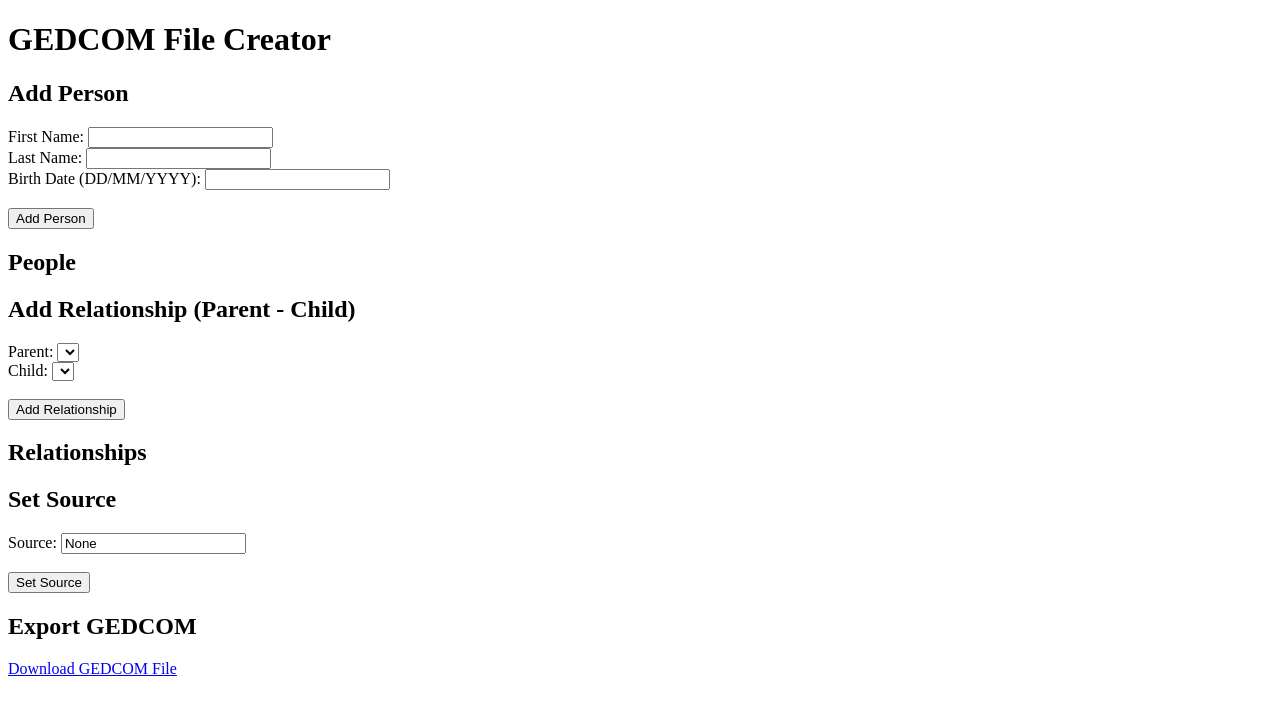
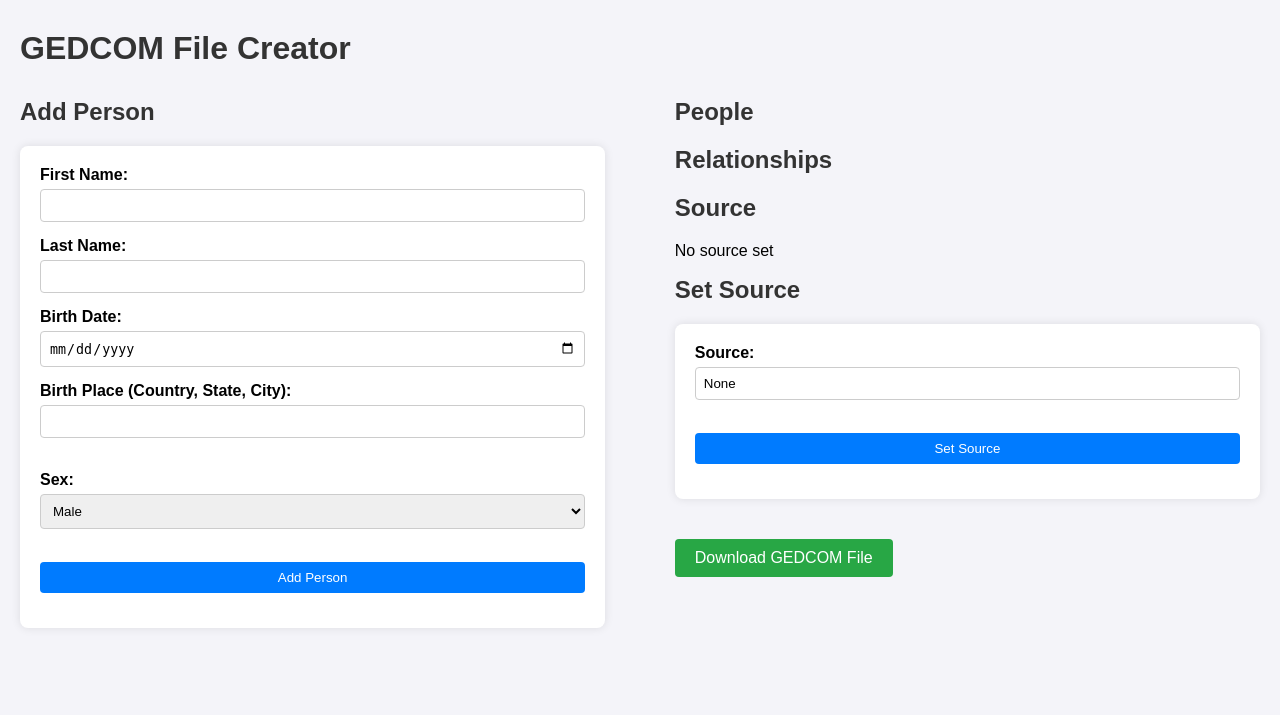
Before and after one commit to pmontp19/gedcom-flask-creator, a Flask app: page / in a window 1280 px wide. Shown: the top 715 px of the page. Run offline with Flask 3, Linux system fonts and the light colour scheme; lists and menus that the app fills with data are empty.

Commit message:
remove feature and birthplace enhance

```diff
--- a/app.py
+++ b/app.py
@@ -8,43 +8,67 @@ app.secret_key = 'secret_key'
 # Data structure for people and relationships
 people = []
 relationships = []
+parent_child_relationships = []  # New list to store parent-child relationships
 sour = None  # Variable to store the source
+birth_places = ['Barcelona', 'Tarragona', 'Reus', 'Vilanova i la Geltrú']
 
-# Function to validate date format DD/MM/YYYY
+# Function to validate date format (now not required for 'date' input)
 def validate_date(date):
-    return re.match(r"\d{2}/\d{2}/\d{4}", date)
+    return re.match(r"\d{4}-\d{2}-\d{2}", date)
 
 @app.route('/')
 def index():
-    return render_template('index.html', people=people, relationships=relationships, sour=sour)
+    return render_template('index.html', people=people, relationships=relationships,
+                           parent_child_relationships=parent_child_relationships, sour=sour,
+                           birth_places=birth_places)
 
 @app.route('/add_person', methods=['POST'])
 def add_person():
     first_name = request.form['first_name']
     last_name = request.form['last_name']
     birth_date = request.form['birth_date']
+    birth_place = request.form['birth_place']  # Capture birth place from dropdown
+    sex = request.form['sex']  # Capture sex of the person
 
-    # Data validation
-    if not first_name or not last_name or not birth_date:
+    if not first_name or not last_name or not birth_date or not sex or not birth_place:
         flash("All fields are required!", "error")
         return redirect(url_for('index'))
 
-    if not validate_date(birth_date):
-        flash("The date must be in the format DD/MM/YYYY!", "error")
-        return redirect(url_for('index'))
+    if birth_place not in birth_places:
+        birth_places.append(birth_place)
 
-    # Add person to the list
     people.append({
         'id': len(people) + 1,
         'first_name': first_name,
         'last_name': last_name,
-        'birth_date': birth_date
+        'birth_date': birth_date,
+        'birth_place': birth_place,
+        'sex': sex
     })
     flash("Person added successfully!", "success")
     return redirect(url_for('index'))
 
 @app.route('/add_relationship', methods=['POST'])
 def add_relationship():
+    husband_id = int(request.form['husband'])
+    wife_id = int(request.form['wife'])
+    relationship_type = request.form['relationship_type']
+
+    if husband_id == wife_id:
+        flash("Husband and wife cannot be the same person!", "error")
+        return redirect(url_for('index'))
+
+    relationships.append({
+        'husband': husband_id,
+        'wife': wife_id,
+        'relationship_type': relationship_type
+    })
+    flash("Relationship added successfully!", "success")
+    return redirect(url_for('index'))
+
+# New route to add parent-child relationships
+@app.route('/add_parent_child', methods=['POST'])
+def add_parent_child():
     parent_id = int(request.form['parent'])
     child_id = int(request.form['child'])
 
@@ -52,47 +76,78 @@ def add_relationship():
         flash("Parent and child cannot be the same person!", "error")
         return redirect(url_for('index'))
 
-    # Add relationship
-    relationships.append({
+    parent_child_relationships.append({
         'parent': parent_id,
         'child': child_id
     })
-    flash("Relationship added successfully!", "success")
+    flash("Parent-child relationship added successfully!", "success")
     return redirect(url_for('index'))
+
+# Route to delete a person
+@app.route('/delete_person/<int:person_id>', methods=['POST'])
+def delete_person(person_id):
+    global people
+    people = [p for p in people if p['id'] != person_id]
+    flash("Person removed successfully!", "success")
+    return redirect(url_for('index'))
+
+# Route to delete a relationship
+@app.route('/delete_relationship/<int:relationship_index>', methods=['POST'])
+def delete_relationship(relationship_index):
+    if 0 <= relationship_index < len(relationships):
+        del relationships[relationship_index]
+        flash("Relationship removed successfully!", "success")
+    return redirect(url_for('index'))
+
+# Route to delete a source
+@app.route('/clear_source', methods=['POST'])
+def clear_source():
+    global sour
+    sour = None
+    flash("Source cleared successfully!", "success")
+    return redirect(url_for('index'))
+
 
 @app.route('/set_source', methods=['POST'])
 def set_source():
     global sour
-    sour = request.form['sour']  # Assign source to global variable
+    sour = request.form['sour']
     flash("Source set successfully!", "success")
     return redirect(url_for('index'))
 
 @app.route('/download_gedcom')
 def download_gedcom():
-    # Generate the GEDCOM file
     gedcom = io.StringIO()
-    gedcom.write("0 HEAD\n1 SOUR FlaskGEDCOM\n1 GEDC\n2 VERS 5.5.1\n2 FORM LINEAGE-LINKED\n1 CHAR UTF-8\n")
+    gedcom.write("0 HEAD\n1 SOUR FlaskGEDCOM\n1 GEDC\n2 VERS 5.5.5\n2 FORM LINEAGE-LINKED\n1 CHAR UTF-8\n")
 
     if sour:
-        gedcom.write(f"1 SOUR {sour}\n")  # Add source if set
+        gedcom.write(f"1 SOUR {sour}\n")
 
-    # Add people to GEDCOM
     for person in people:
         gedcom.write(f"0 @I{person['id']}@ INDI\n")
         gedcom.write(f"1 NAME {person['first_name']} /{person['last_name']}/\n")
-        gedcom.write(f"1 BIRT\n2 DATE {person['birth_date']}\n")
+        gedcom.write(f"1 SEX {person['sex']}\n")
+        gedcom.write(f"1 BIRT\n2 DATE {person['birth_date']}\n2 PLAC {person['birth_place']}\n")
         if sour:
-            gedcom.write(f"1 SOUR {sour}\n")  # Add source for each person
+            gedcom.write(f"1 SOUR {sour}\n")
 
-    # Add relationships (parents and children)
     for relationship in relationships:
-        parent = relationship['parent']
-        child = relationship['child']
+        husband = relationship['husband']
+        wife = relationship['wife']
+        rel_type = relationship['relationship_type']
+        gedcom.write(f"0 @F{husband}{wife}@ FAM\n")
+        gedcom.write(f"1 HUSB @I{husband}@\n")
+        gedcom.write(f"1 WIFE @I{wife}@\n")
+        gedcom.write(f"1 MARR\n2 TYPE {rel_type}\n")
+        if sour:
+            gedcom.write(f"1 SOUR {sour}\n")
+
+    for pc_relationship in parent_child_relationships:
+        parent = pc_relationship['parent']
+        child = pc_relationship['child']
         gedcom.write(f"0 @F{parent}{child}@ FAM\n")
         gedcom.write(f"1 HUSB @I{parent}@\n")
         gedcom.write(f"1 CHIL @I{child}@\n")
-        if sour:
-            gedcom.write(f"1 SOUR {sour}\n")  # Add source for each relationship
 
     gedcom.write("0 TRLR\n")
     gedcom.seek(0)
--- /dev/null
+++ b/static/styles.css
@@ -0,0 +1,142 @@
+body {
+  font-family: Arial, sans-serif;
+  background-color: #f4f4f9;
+  margin: 0;
+  padding: 20px;
+}
+
+h1, h2 {
+  color: #333;
+  margin-top: 10px;
+}
+
+/* Style for general forms (excluding delete buttons) */
+form:not(.delete-form) {
+  background-color: #fff;
+  padding: 20px;
+  border-radius: 8px;
+  box-shadow: 0 0 10px rgba(0, 0, 0, 0.1);
+  width: 100%;
+  margin-bottom: 20px;
+  box-sizing: border-box;
+}
+
+label {
+  font-weight: bold;
+  display: block;
+  margin-bottom: 5px;
+}
+
+input, select {
+  width: 100%;
+  padding: 8px;
+  margin-bottom: 15px;
+  border: 1px solid #ccc;
+  border-radius: 4px;
+  box-sizing: border-box;
+}
+
+input[type="submit"] {
+  background-color: #007bff;
+  color: white;
+  border: none;
+  cursor: pointer;
+}
+
+input[type="submit"]:hover {
+  background-color: #0056b3;
+}
+
+.success {
+  color: green;
+  font-weight: bold;
+  margin-bottom: 20px;
+}
+
+.error {
+  color: red;
+  font-weight: bold;
+  margin-bottom: 20px;
+}
+
+ul {
+  list-style-type: none;
+  padding: 0;
+}
+
+li {
+  background-color: #fff;
+  padding: 10px;
+  margin: 5px 0;
+  border-radius: 4px;
+  box-shadow: 0 0 5px rgba(0, 0, 0, 0.1);
+  display: flex;
+  justify-content: space-between; /* Align the remove button to the right */
+  align-items: center; /* Vertically center the text and button */
+}
+
+/* Ensure the delete form is inline */
+li form.delete-form {
+  display: inline;
+}
+
+/* Styles for the remove buttons that look like links */
+button.delete-btn {
+  background: none;
+  border: none;
+  color: #007bff;
+  text-decoration: underline;
+  cursor: pointer;
+  font-size: 0.9em;
+  margin-left: 10px;
+  padding: 0;
+}
+
+button.delete-btn:hover {
+  color: #0056b3;
+  text-decoration: none;
+}
+
+a {
+  display: inline-block;
+  margin-top: 20px;
+  padding: 10px 20px;
+  background-color: #28a745;
+  color: white;
+  text-decoration: none;
+  border-radius: 4px;
+}
+
+a:hover {
+  background-color: #218838;
+}
+
+.container {
+  display: flex;
+  flex-direction: column;
+  gap: 20px;
+}
+
+.left-column, .right-column {
+  width: 100%;
+  box-sizing: border-box;
+}
+
+/* Two-column layout for wide screens */
+@media (min-width: 768px) {
+  .container {
+      flex-direction: row;
+      justify-content: space-between;
+      align-items: flex-start;
+  }
+
+  .left-column {
+      width: 48%;
+      padding-right: 10px;
+  }
+
+  .right-column {
+      width: 48%;
+      padding-left: 10px;
+  }
+}
--- a/templates/index.html
+++ b/templates/index.html
@@ -4,10 +4,14 @@
     <meta charset="UTF-8">
     <meta name="viewport" content="width=device-width, initial-scale=1.0">
     <title>GEDCOM File Creator</title>
+    <link rel="stylesheet" href="{{ url_for('static', filename='styles.css') }}">
 </head>
 <body>
     <h1>GEDCOM File Creator</h1>
 
+    <div class="container">
+        <!-- Left column: Forms -->
+        <div class="left-column">
             <!-- Form to add people -->
             <h2>Add Person</h2>
             <form action="/add_person" method="post">
@@ -15,55 +19,82 @@
                 <input type="text" id="first_name" name="first_name" required><br>
                 <label for="last_name">Last Name:</label>
                 <input type="text" id="last_name" name="last_name" required><br>
-        <label for="birth_date">Birth Date (DD/MM/YYYY):</label>
-        <input type="text" id="birth_date" name="birth_date" required><br><br>
+                <label for="birth_date">Birth Date:</label>
+                <input type="date" id="birth_date" name="birth_date" required><br>
+
+                <!-- Input for birth place with free text or predefined suggestions -->
+                <label for="birth_place">Birth Place (Country, State, City):</label>
+                <input type="text" id="birth_place" name="birth_place" list="places" required>
+                <datalist id="places">
+                    {% for place in birth_places %}
+                        <option value="{{ place }}">
+                    {% endfor %}
+                </datalist>
+                <br><br>
+
+                <label for="sex">Sex:</label>
+                <select name="sex" id="sex" required>
+                    <option value="M">Male</option>
+                    <option value="F">Female</option>
+                    <option value="X">Intersex</option>
+                    <option value="U">Unknown</option>
+                </select><br><br>
+
                 <input type="submit" value="Add Person">
             </form>
+        </div>
 
+        <!-- Right column: Lists of people and relationships -->
+        <div class="right-column">
             <!-- Display validation messages -->
             {% with messages = get_flashed_messages(with_categories=true) %}
             {% if messages %}
                 <ul>
                 {% for category, message in messages %}
-            <li style="color: {% if category == 'error' %}red{% else %}green{% endif %}">{{ message }}</li>
+                    <li class="{{ category }}">{{ message }}</li>
                 {% endfor %}
                 </ul>
             {% endif %}
             {% endwith %}
 
-    <!-- List of added people -->
+            <!-- List of added people with remove button -->
             <h2>People</h2>
             <ul>
             {% for person in people %}
-        <li>{{ person.first_name }} {{ person.last_name }} ({{ person.birth_date }})</li>
+                <li>
+                    {{ person.first_name }} {{ person.last_name }} ({{ person.birth_date }}) - Born in {{ person.birth_place }}
+                    <form action="/delete_person/{{ person.id }}" method="post" class="delete-form">
+                        <button type="submit" class="delete-btn">Remove</button>
+                    </form>
+                </li>
             {% endfor %}
             </ul>
 
-    <!-- Form to add relationships -->
-    <h2>Add Relationship (Parent - Child)</h2>
-    <form action="/add_relationship" method="post">
-        <label for="parent">Parent:</label>
-        <select name="parent" id="parent" required>
-            {% for person in people %}
-                <option value="{{ person.id }}">{{ person.first_name }} {{ person.last_name }}</option>
-            {% endfor %}
-        </select><br>
-        <label for="child">Child:</label>
-        <select name="child" id="child" required>
-            {% for person in people %}
-                <option value="{{ person.id }}">{{ person.first_name }} {{ person.last_name }}</option>
-            {% endfor %}
-        </select><br><br>
-        <input type="submit" value="Add Relationship">
-    </form>
-
-    <!-- List of added relationships -->
+            <!-- List of added relationships with remove button -->
             <h2>Relationships</h2>
             <ul>
             {% for relationship in relationships %}
-        <li>Parent: {{ people[relationship.parent-1].first_name }} {{ people[relationship.parent-1].last_name }} — Child: {{ people[relationship.child-1].first_name }} {{ people[relationship.child-1].last_name }}</li>
+                <li>
+                    Husband: {{ people[relationship.husband-1].first_name }} {{ people[relationship.husband-1].last_name }} —
+                    Wife: {{ people[relationship.wife-1].first_name }} {{ people[relationship.wife-1].last_name }} —
+                    Relationship Type: {{ relationship.relationship_type }}
+                    <form action="/delete_relationship/{{ loop.index0 }}" method="post" class="delete-form">
+                        <button type="submit" class="delete-btn">Remove</button>
+                    </form>
+                </li>
             {% endfor %}
             </ul>
+
+            <!-- Source with clear source button -->
+            <h2>Source</h2>
+            {% if sour %}
+                <p>{{ sour }}</p>
+                <form action="/clear_source" method="post" class="delete-form">
+                    <button type="submit" class="delete-btn">Clear Source</button>
+                </form>
+            {% else %}
+                <p>No source set</p>
+            {% endif %}
 
             <!-- Form to set source -->
             <h2>Set Source</h2>
@@ -74,8 +105,8 @@
             </form>
 
             <!-- Button to download the GEDCOM file -->
-    <h2>Export GEDCOM</h2>
             <a href="/download_gedcom">Download GEDCOM File</a>
-
+        </div>
+    </div>
 </body>
 </html>
```
Also changed, not shown: README.md. Lines whose indentation alone changed are shown as unchanged.
